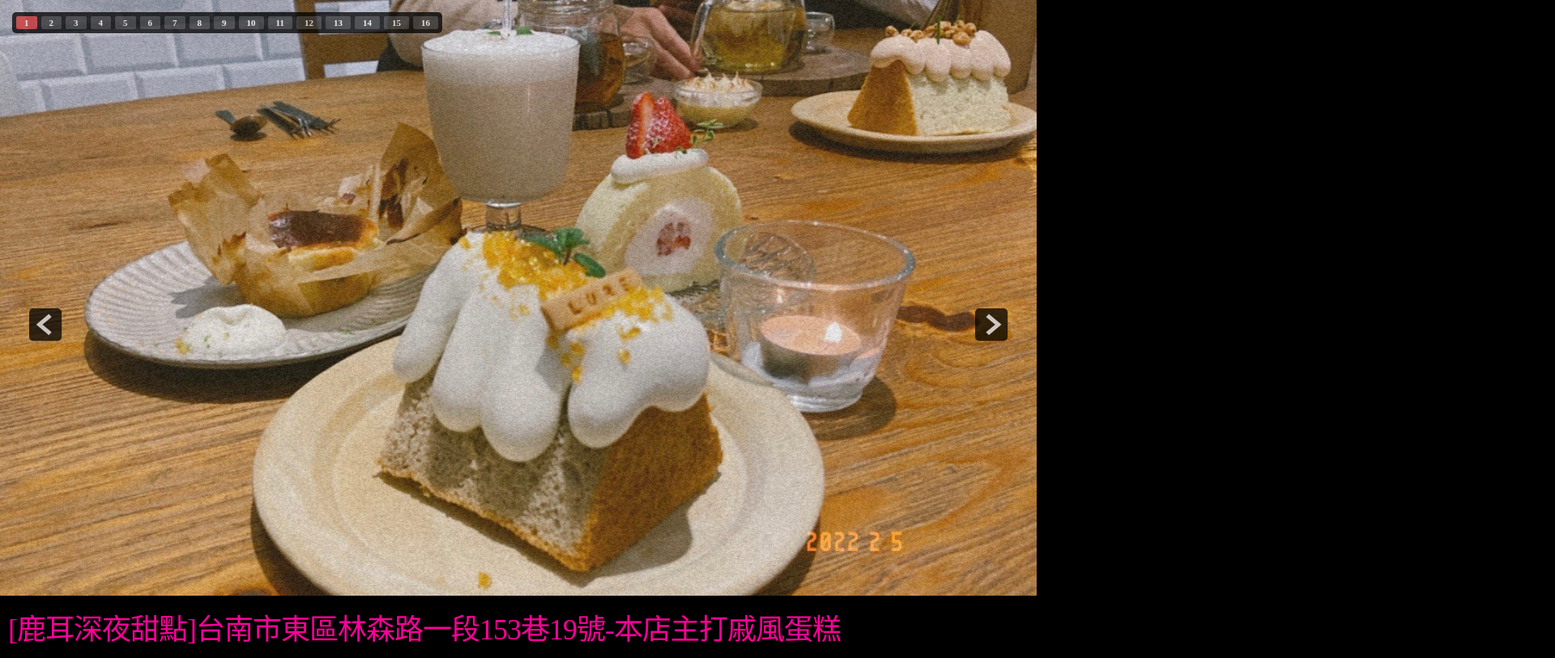
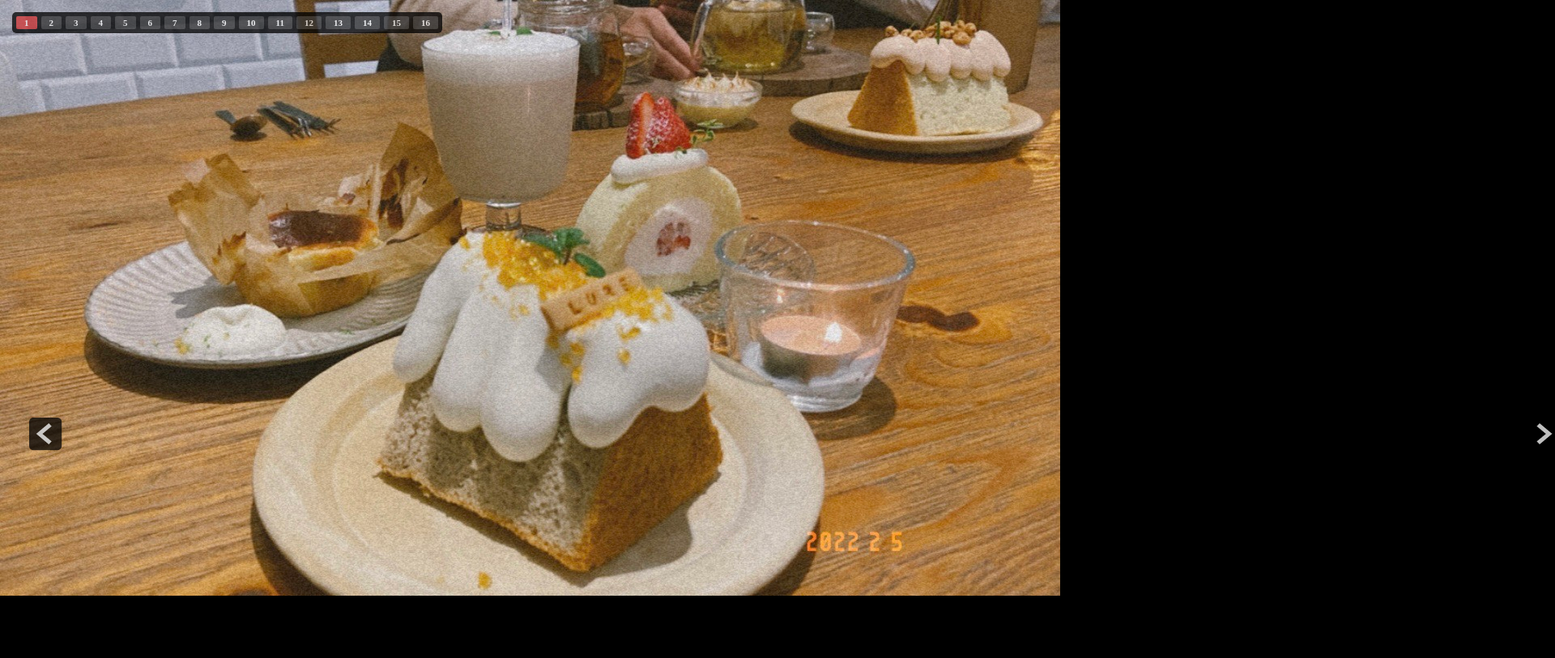
Before and after one commit to qiqiot/qiqiot.github.io, a plain HTML site: page B2B41/作業13/index.html in a window 1280 px wide. Shown: the top 813 px of the page at 81% size, 1920 px wide, since content can reach past the window. Drawn offline with Linux system fonts and the light colour scheme.

Commit message:
Add files via upload

```diff
--- a/B2B41/作業13/index.html
+++ b/B2B41/作業13/index.html
@@ -7,8 +7,8 @@
     <link type="text/css" rel="stylesheet" href="css/skitter.styles.css"/>
     <style>
         .box_skitter_large {
-            width: 1280px;
-            height: 810px;
+            width: 1960px;
+            height: 1080px;
         }
 
         body {
```
